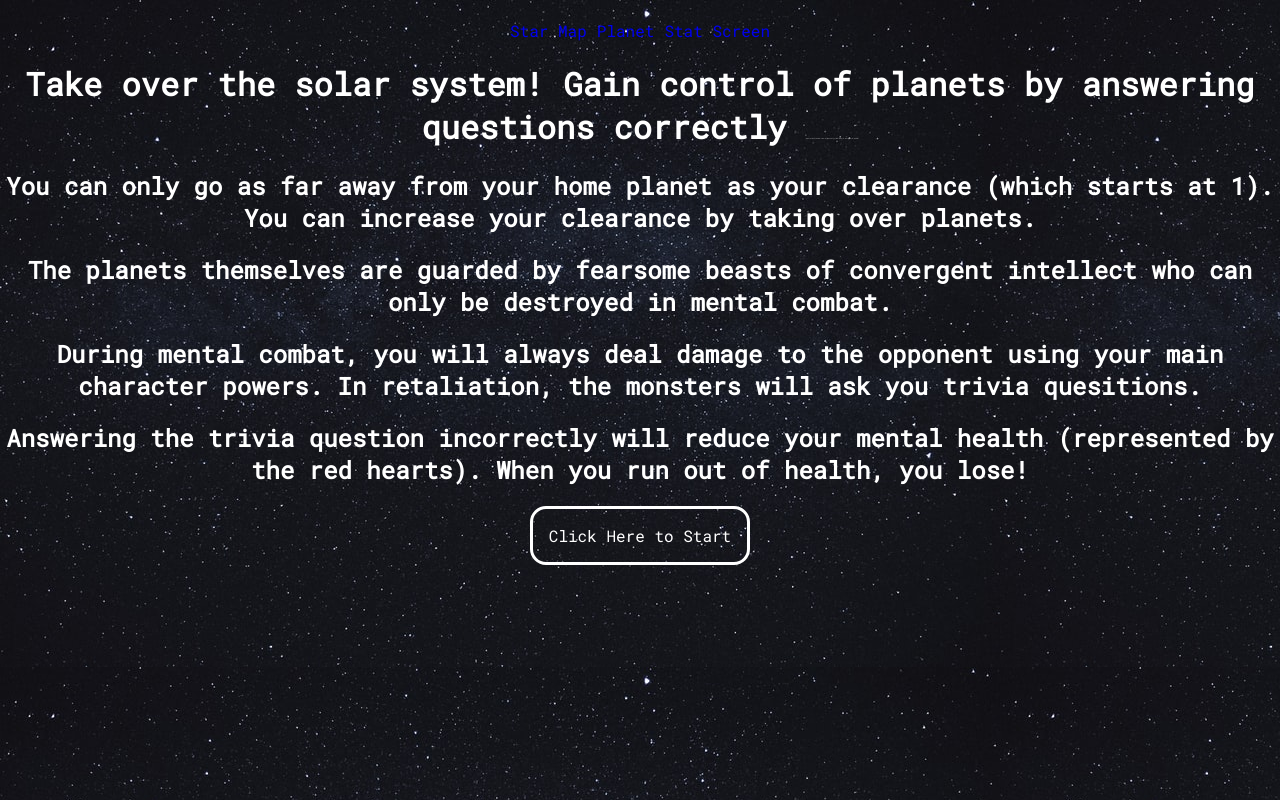
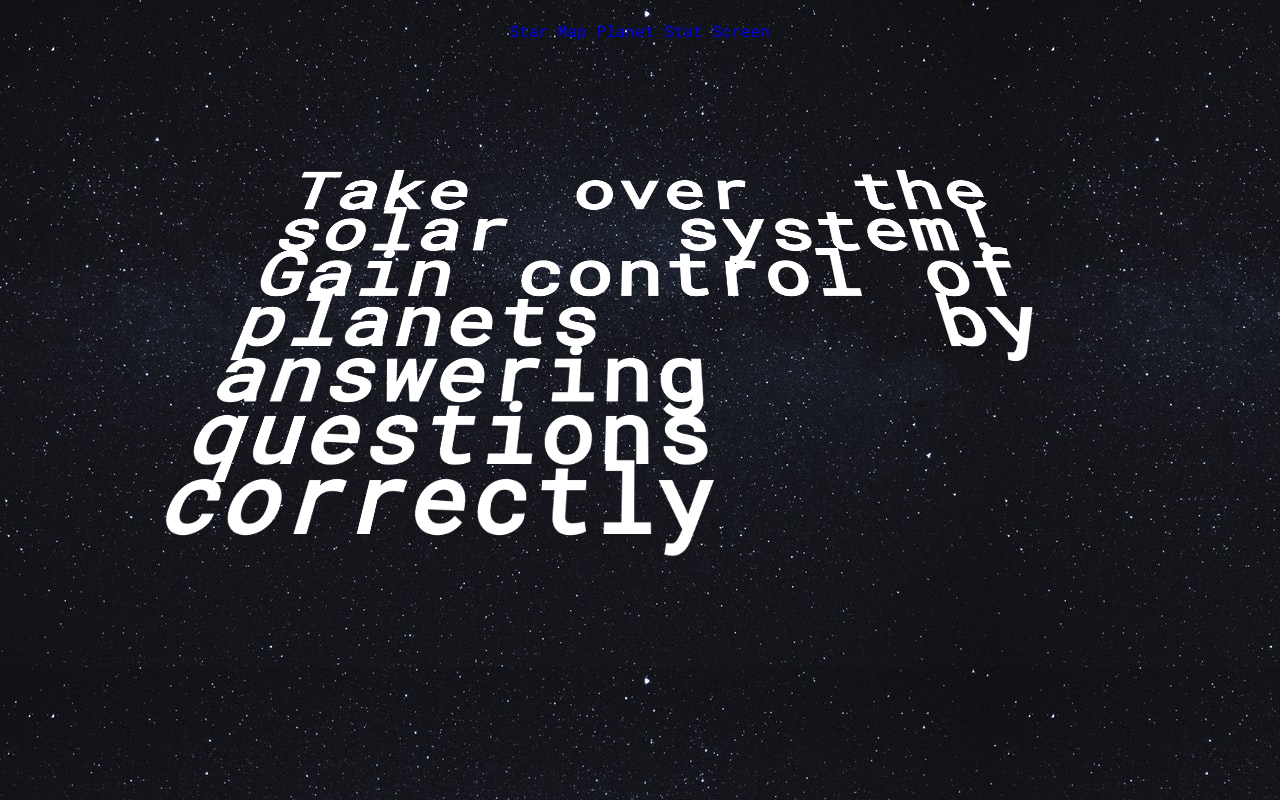
Before and after one commit to tcloma/Cosmo-Quizzer-FIS, a React (Create React App) app: page / in a window 1280 px wide. Shown: the top 800 px of the page. Built offline with nearby package versions, Linux system fonts and the light colour scheme; no server answers.

Commit message:
Added scoreboard sorting and very cool star wars intro

```diff
--- a/src/App.css
+++ b/src/App.css
@@ -35,6 +35,40 @@ a:link, a:visited, a:hover, a:active{
 .retry{
   font-size: 1.2em;
   color: #c6bbb9;
+}
+
+.instructions{
+    /* Force the body to fill the entire screen */
+      width: 100%;
+      height: 100%;
+      /* Hide elements that flow outside the viewable space */
+      overflow: hidden;
+      /* Black background for the screen */
+      /* background: #000; */
+}
+
+.star-wars {
+  /* Flexbox to center the entire element on the screen */
+  display: flex;
+  justify-content: center;
+  /* This is a magic number based on the context in which this snippet is used and effects the perspective */
+  height: 800px;
+  /* This sets allows us to transform the text on a 3D plane, and is somewhat a magic number */
+  perspective: 400px;
+  /* The rest is totally up to personal styling preferences */
+  color: white;
+  font-size: 400%;
+  font-weight: 600;
+  letter-spacing: 6px;
+  line-height: 150%;
+  text-align: justify;
+}
+
+.crawl {
+  position: relative;
+  top: 9999px;
+  transform-origin: 50% 100%;
+  animation: crawl 120s linear;
 }
 
 #ui {
@@ -517,3 +551,19 @@ td{
 .hidden{
   display: none;
 }
+
+@keyframes crawl {
+  0% {
+    /* The element starts below the screen */
+    top: 0;
+    /* Rotate the text 20 degrees but keep it close to the viewer */
+    transform: rotateX(20deg) translateZ(0);
+  }
+
+  100% {
+    /* This is a magic number, but using a big one to make sure the text is fully off the screen at the end */
+    top: -6000px;
+    /* Slightly increasing the rotation at the end and moving the text far away from the viewer */
+    transform: rotateX(25deg) translateZ(-2500px);
+  }
+}
--- a/src/Components/Instructions.js
+++ b/src/Components/Instructions.js
@@ -3,19 +3,25 @@ import { Navigate } from "react-router-dom"
 
 const Instructions = () => {
 
-    const [ready, setReady] = useState(false)
+  const [ready, setReady] = useState(false)
 
 
-    return (
-        <div>
-            <h1>Take over the solar system! Gain control of planets by answering questions correctly <span style={{fontSize:"1px"}}>unless its about micheal's main in which case you must answer as incorrectly as possible</span></h1>
+  return (
+    <>
+      <div className="instructions">
+        <div className="star-wars">
+          <div className="crawl">
+            <h1>Take over the solar system! Gain control of planets by answering questions correctly <span style={{ fontSize: "1px" }}>unless its about micheal's main in which case you must answer as incorrectly as possible</span></h1>
             <h2>You can only go as far away from your home planet as your clearance (which starts at 1). You can increase your clearance by taking over planets.</h2>
             <h2>The planets themselves are guarded by fearsome beasts of convergent intellect who can only be destroyed in mental combat.</h2>
             <h2>During mental combat, you will always deal damage to the opponent using your main character powers. In retaliation, the monsters will ask you trivia quesitions.</h2>
             <h2>Answering the trivia question incorrectly will reduce your mental health (represented by the red hearts). When you run out of health, you lose!</h2>
-            <div style={{ display: "flex", justifyContent: "center"}}>{ready ? <Navigate to="/StatScreen" /> : <button style={{maxWidth:"30vh"}} onClick={() => setReady(true)}>Click Here to Start</button>}</div>
+          </div>
         </div>
-    )
+      </div>
+      <div style={{ display: "flex", justifyContent: "center", marginTop: '2em' , fontSize:'1.3em'}}>{ready ? <Navigate to="/StatScreen" /> : <button style={{ maxWidth: "30vh" }} onClick={() => setReady(true)}>Click Here to Start</button>}</div>
+    </>
+  )
 }
 
 export default Instructions
--- a/src/Components/Win.js
+++ b/src/Components/Win.js
@@ -46,13 +46,17 @@ const Win = ({ lives, planetsCleared, scoreBoardData, setScoreBoardData }) => {
     setSubmitted(true)
   }
 
+  const sortedScoreBoard = [...scoreBoardData].sort((score1, score2) => {
+    return score2.LivesRemaining.localeCompare(score1.LivesRemaining)
+  })
+
   return (
     <div>
       <h1>{lifeCheck()}</h1>
       <a href="/"><p className="retry">Play Again?</p></a>
       <div style={{ display: "flex", justifyContent: "center" }}>
         {submitted ?
-          <Scoreboard scoreBoardData={scoreBoardData}/>
+          <Scoreboard scoreBoardData={sortedScoreBoard}/>
           :
           <>
             <form onSubmit={handleSubmit} className='end-form'>
```
